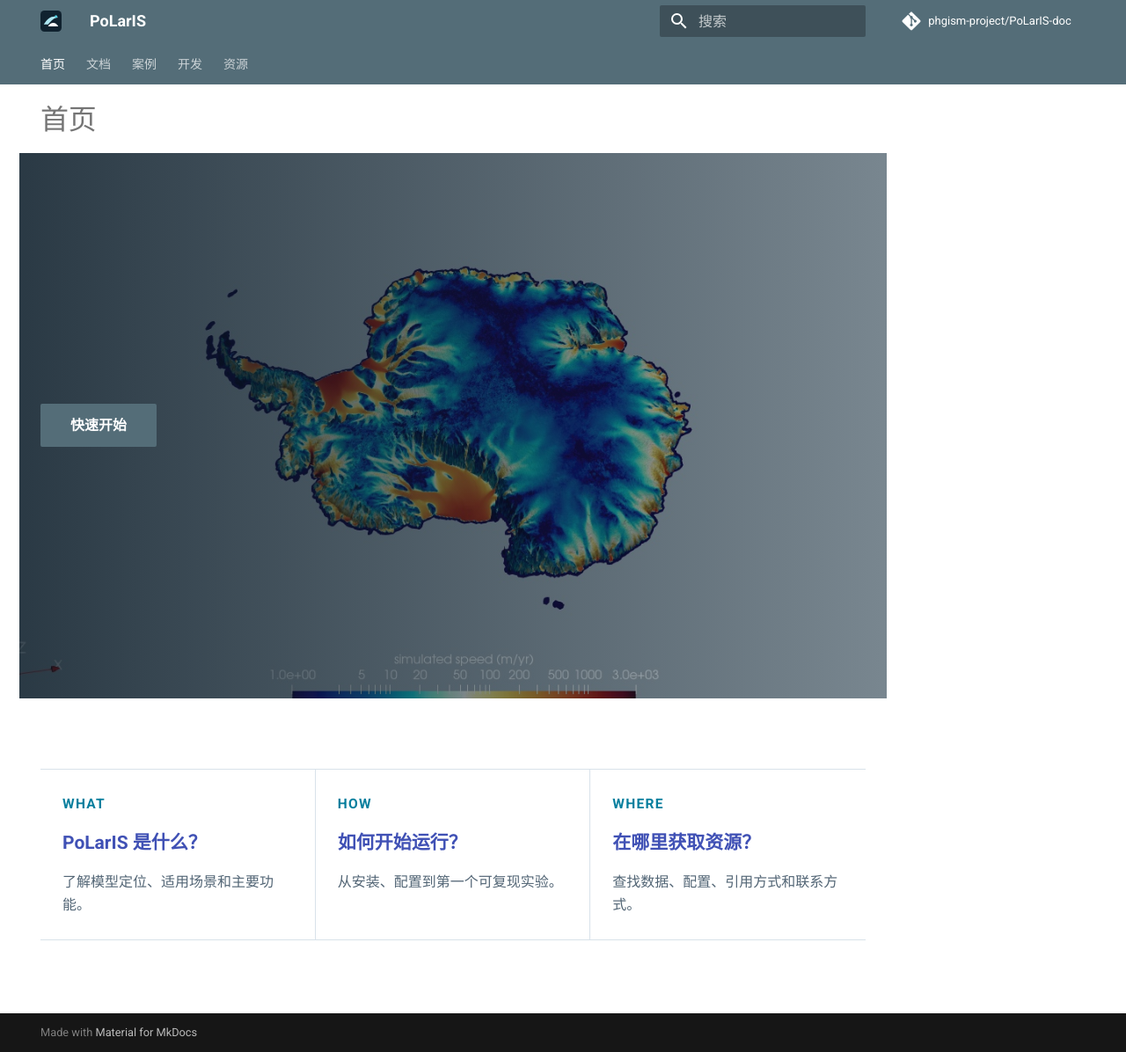
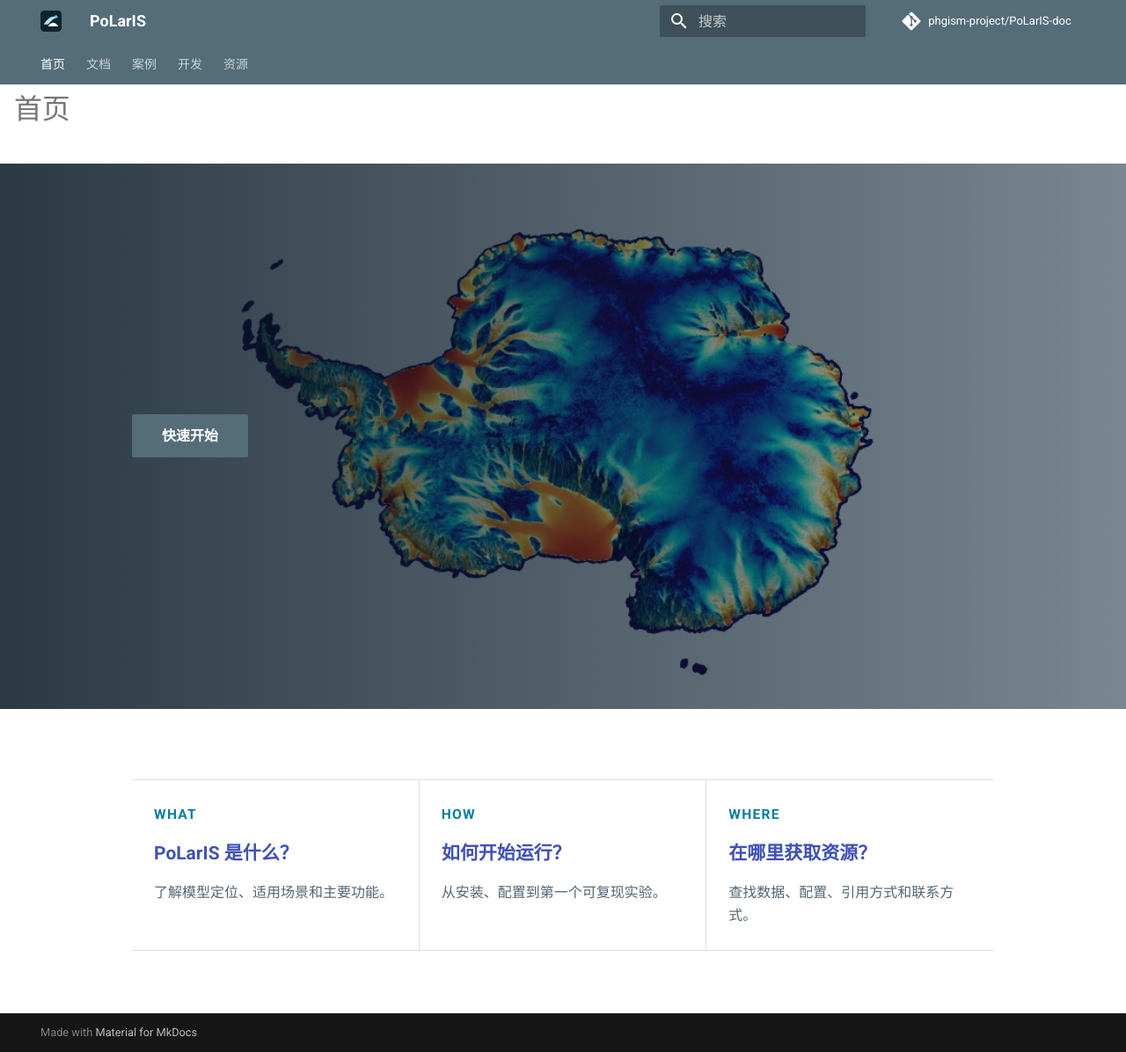
Before and after one commit to phgism-project/PoLarIS-doc, an MkDocs documentation site: the page built from docs/index.md, in a window 1280 px wide and 1196 px high. Shown: the whole window at 88% size. Built offline with MkDocs 1.6.1 and Material for MkDocs 9.7.7, drawn with Linux system fonts in a browser that asks for light colours; comment, search, counter and statistics services are not loaded.

Commit message:
hide navigator on the right and use fullwidth layout

```diff
--- a/docs/stylesheets/extra.css
+++ b/docs/stylesheets/extra.css
@@ -11,18 +11,25 @@
 }
 
 .md-main__inner {
+  max-width: none;
   margin-top: 0;
+}
+
+.md-content {
+  max-width: none;
 }
 
 .md-content__inner {
   margin-bottom: 3.5rem;
+  padding-top: 0;
 }
 
 .polaris-hero {
   display: flex;
   min-height: 620px;
   align-items: center;
-  margin: -1.2rem -1.2rem 0;
+  width: 100vw;
+  margin: 0 calc(50% - 50vw);
   padding: 5.5rem 1.2rem;
   background:
     linear-gradient(90deg, rgba(8, 24, 36, 0.78), rgba(8, 24, 36, 0.28)),
@@ -44,6 +51,7 @@
 }
 
 .polaris-section {
+  width: min(980px, calc(100vw - 2.4rem));
   margin-top: 4rem;
   margin-bottom: 2.5rem;
 }
```
Also changed, not shown: docs/index.md (+1 -0 lines).
